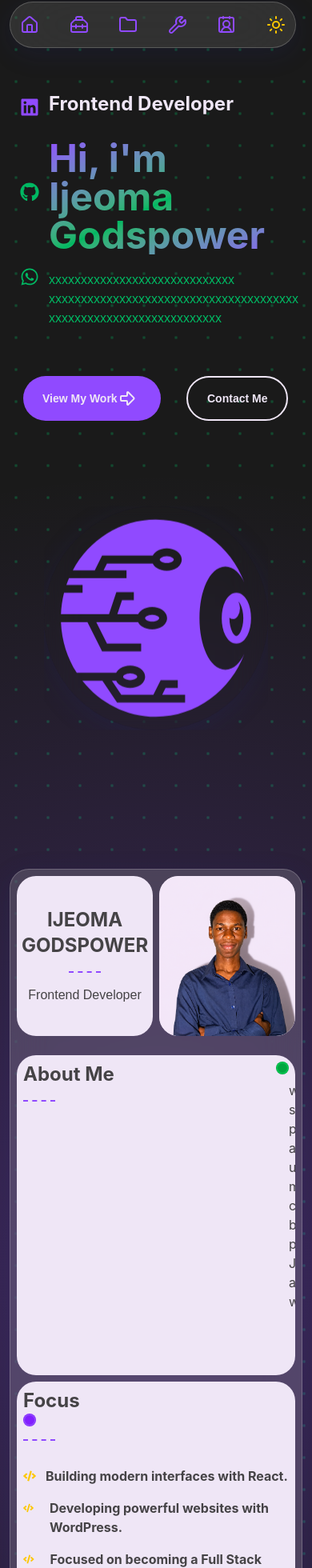
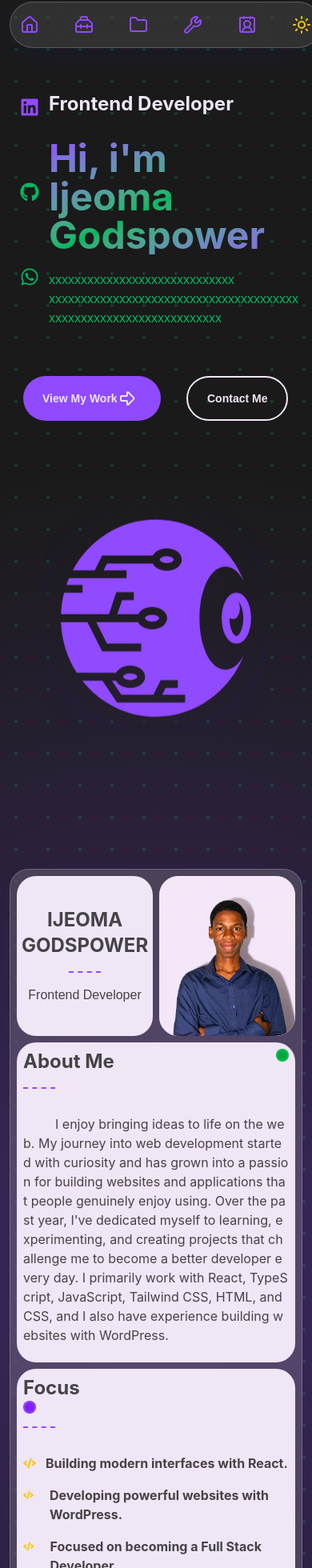
Before and after one commit to ijeomagodspower/ijeomagodspower, a React (Vite) app: page / in a window 390 px wide. Shown: the part 38-1998 px from the top of the page at 80% size. Built offline with nearby package versions, Linux system fonts and the light colour scheme.

Commit message:
ui fixes

```diff
--- a/src/Components/About/About.tsx
+++ b/src/Components/About/About.tsx
@@ -10,7 +10,7 @@ const About = () => {
     "
     >
       {/*About Grid Container8*/}
-      <div className="min-w-full flex-col flex-wrap overflow-hidden space-y-6 place-items-center text-bodytext ">
+      <div className="min-w-full flex-col flex-wrap overflow-hidden space-y-2 sm:space-y-6 place-items-center text-bodytext ">
         <div className="flex flex-row min-w-full sm:space-x-6 space-x-2 ">
           <div
             className="flex flex-col flex-wrap place-content-center break-all p-1 bg-lightbg text-bodytext
@@ -61,8 +61,8 @@ const About = () => {
               <Circle className="w-4 h-4 text-green-500 bg-green-600 rounded-full animate-pulse " />
             </div>
             <div className=" w-10 border-t-2 border-dashed mt-4 mb-8 border-primary sm:hidden "></div>
-            <div className="sm:hidden flex flex-col flex-wrap w-full ">
-              <p className="break-normal indent-10 ">
+            <div className="flex flex-col flex-wrap w-full sm:hidden ">
+              <p className="break-all whitespace-normal indent-10 ">
                 I enjoy bringing ideas to life on the web. My journey into web
                 development started with curiosity and has grown into a passion
                 for building websites and applications that people genuinely
@@ -73,6 +73,8 @@ const About = () => {
                 I also have experience building websites with WordPress.
               </p>
             </div>
+
+            {/*Desktop Focus section*/}
 
             <div className="hidden w-full p-5 h-100 flex-wrap bg-lightbg sm:basis-1/4 rounded-3xl sm:flex sm:flex-col ">
               <div className="flex flex-row w-full justify-between">
@@ -108,14 +110,16 @@ const About = () => {
               </div>
             </div>
           </div>
+          {/*Mobile Focus section*/}
+          <div className="flex flex-col flex-wrap w-full p-2 sm:p-4 h-100 bg-lightbg  rounded-3xl sm:hidden">
+            {/* Focus Section */}
 
-          <div className="flex flex-col flex-wrap w-full p-2 sm:p-4 h-100 bg-lightbg  rounded-3xl sm:hidden">
             <div className="flex flex-col flex-wrap w-full">
               <h4 className="text-2xl font-bold font-inter ">Focus</h4>
               <Circle className="w-4 h-4 text-primary bg-hover-primary rounded-full animate-pulse " />
             </div>
             <div className=" w-10 border-t-2 border-dashed mt-4 mb-8 border-primary"></div>
-            <div className="flex flex-col flex-wrap justify-center gap-4">
+            <div className="flex flex-col flex-wrap  gap-y-4">
               <span className="flex flex-row gap-3 font-bold align ">
                 <FaCode className="w-4 h-4 mt-1 text-yellow-400 " />
                 <h3 className="break-words">
--- a/src/Components/Header/Header.tsx
+++ b/src/Components/Header/Header.tsx
@@ -33,7 +33,7 @@ const Header = ({ onSet, themeState }: Props) => {
       </div>
       {/* MOBILE NAVIGATION */}
       <nav
-        className="flex min-w-11/12 items-center justify-between px-3 py-4 gap-6
+        className="flex min-w-full sm:min-w-11/12 items-center justify-between px-3 py-4 gap-6
       bg-white/10 border border-white/20 rounded-full backdrop-blur-2xl shadow-[0_8px_32px_rgba(31,38,135,0.15)]
       transition-all duration-300 hover:scale-105
       sm:hidden
```
